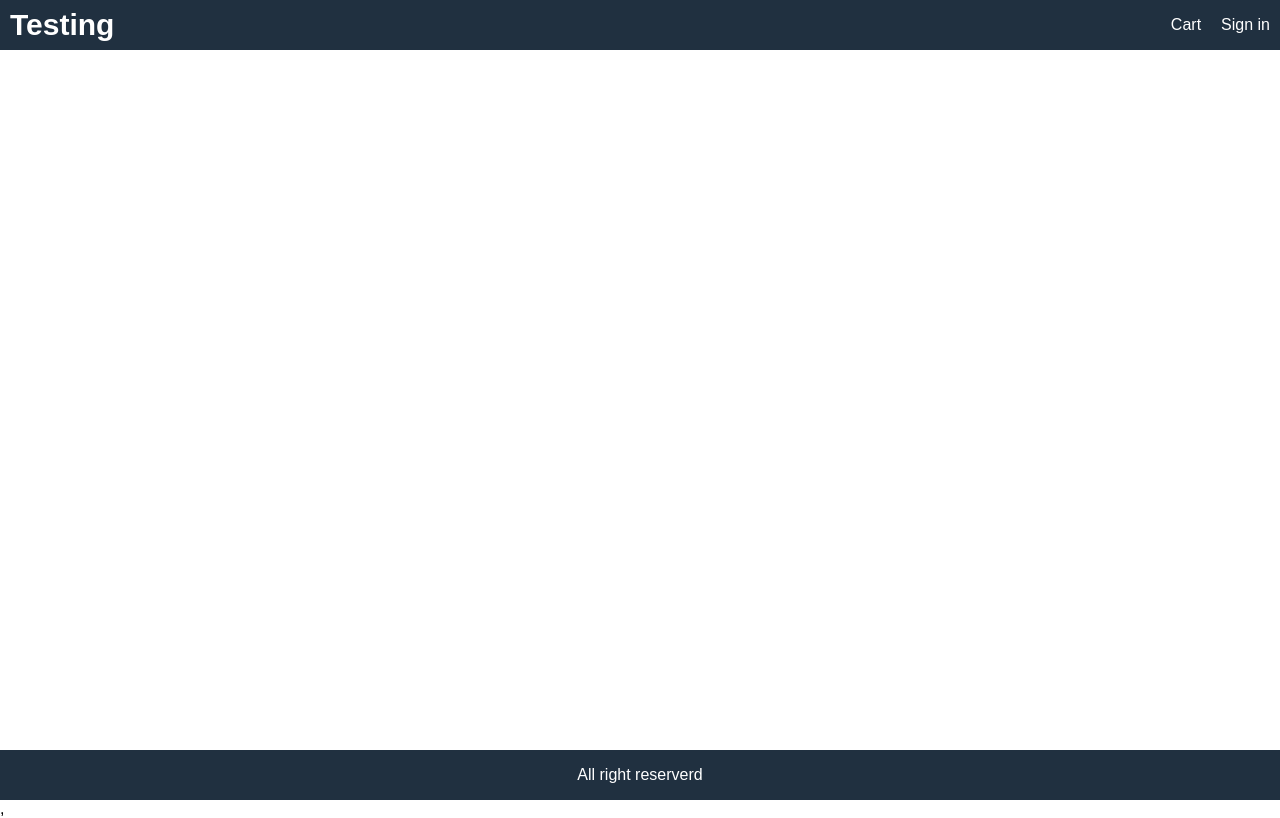
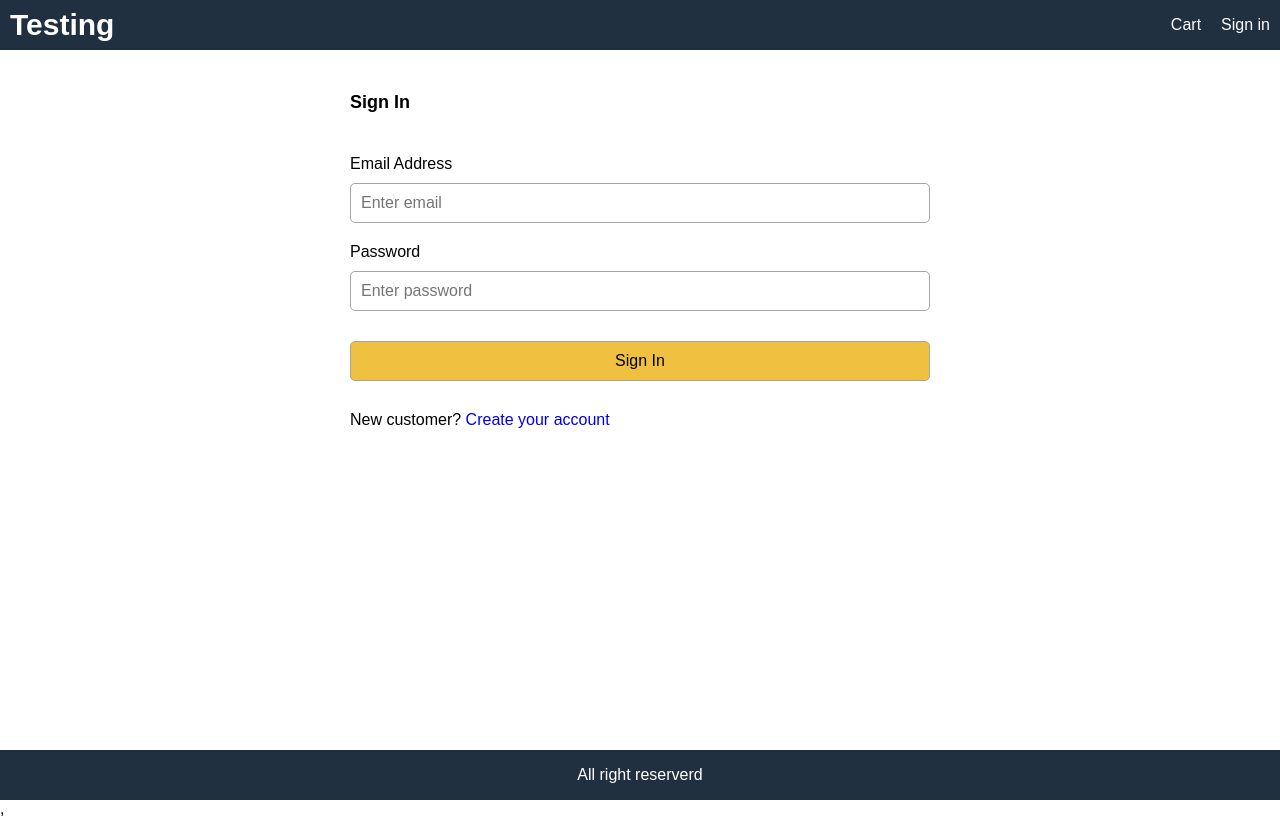
Before and after one commit to jasonkartz7/e-commerce-app, a React (Create React App) app in the folder frontend/: page /signin in a window 1280 px wide. Built offline with nearby package versions, Linux system fonts and the light colour scheme.

Commit message:
design signin screen

```diff
--- a/frontend/src/App.js
+++ b/frontend/src/App.js
@@ -3,7 +3,9 @@
 import CartScreen from './screens/cartScreen';
 import HomeScreen from './screens/HomeScreens';
 import ProductScreen from './screens/ProductScreen';
-import {Link} from 'react-router-dom';import { useSelector } from 'react-redux';
+import {Link} from 'react-router-dom';
+import { useSelector } from 'react-redux';
+import SigninScreen from './screens/SigninScreen';
 ;
 
 function App() {
@@ -30,6 +32,7 @@
             <main>
                 <Route path="/cart/:id?" component={CartScreen}></Route>
                 <Route path="/product/:id" component={ProductScreen}></Route>
+                <Route path="/signin" component={SigninScreen}></Route>
                 <Route path="/" component={HomeScreen} exact></Route>
 
             </main>
--- a/frontend/src/index.css
+++ b/frontend/src/index.css
@@ -191,3 +191,18 @@
   color: #a02020;
   background-color: #ffe0e0e0;
 }
+
+/* Form */
+.form {
+  max-width: 60rem;
+  margin: 0 auto;
+}
+.form > div {
+  display: flex;
+  flex-direction: column;
+  margin: 1rem;
+}
+.form label {
+  margin: 1rem 0;
+  display: block;
+}
--- /dev/null
+++ b/frontend/src/screens/SigninScreen.js
@@ -0,0 +1,54 @@
+import React, { useState } from 'react';
+import {Link} from 'react-router-dom';
+
+export default function SigninScreen() {
+
+    const [email, setEmail] = useState('');
+    const [password, setPassword] = useState('');
+    const submitHandler = (e) => {
+        e.preventDefault();
+
+    }
+    return (
+        <div>
+            <form className="form" onSubmit={submitHandler}>
+                <div>
+                    <h1> Sign In </h1>
+                </div>
+                <div>
+                    <label htmlFor="email">Email Address</label>
+                    <input
+                        type="email"
+                        id="email"
+                        placeholder="Enter email"
+                        required
+                        onchange={ e => setEmail(e.target.value)}
+                    ></input>
+                </div>
+                <div>
+                    <label htmlFor="password">Password</label>
+                    <input
+                        type="password"
+                        id="password"
+                        placeholder="Enter password"
+                        required
+                        onchange={ e => setPassword(e.target.value)}
+                    ></input>
+                </div>
+                <div>
+                    <label />
+                    <button className="primary" type="submit">
+                        Sign In
+                    </button>
+                </div>
+                <div>
+                    <label />
+                    <div>
+                        New customer? {' '}
+                        <Link to="/register"> Create your account </Link>
+                    </div>
+                </div>
+            </form>
+        </div>
+    )
+}
```
